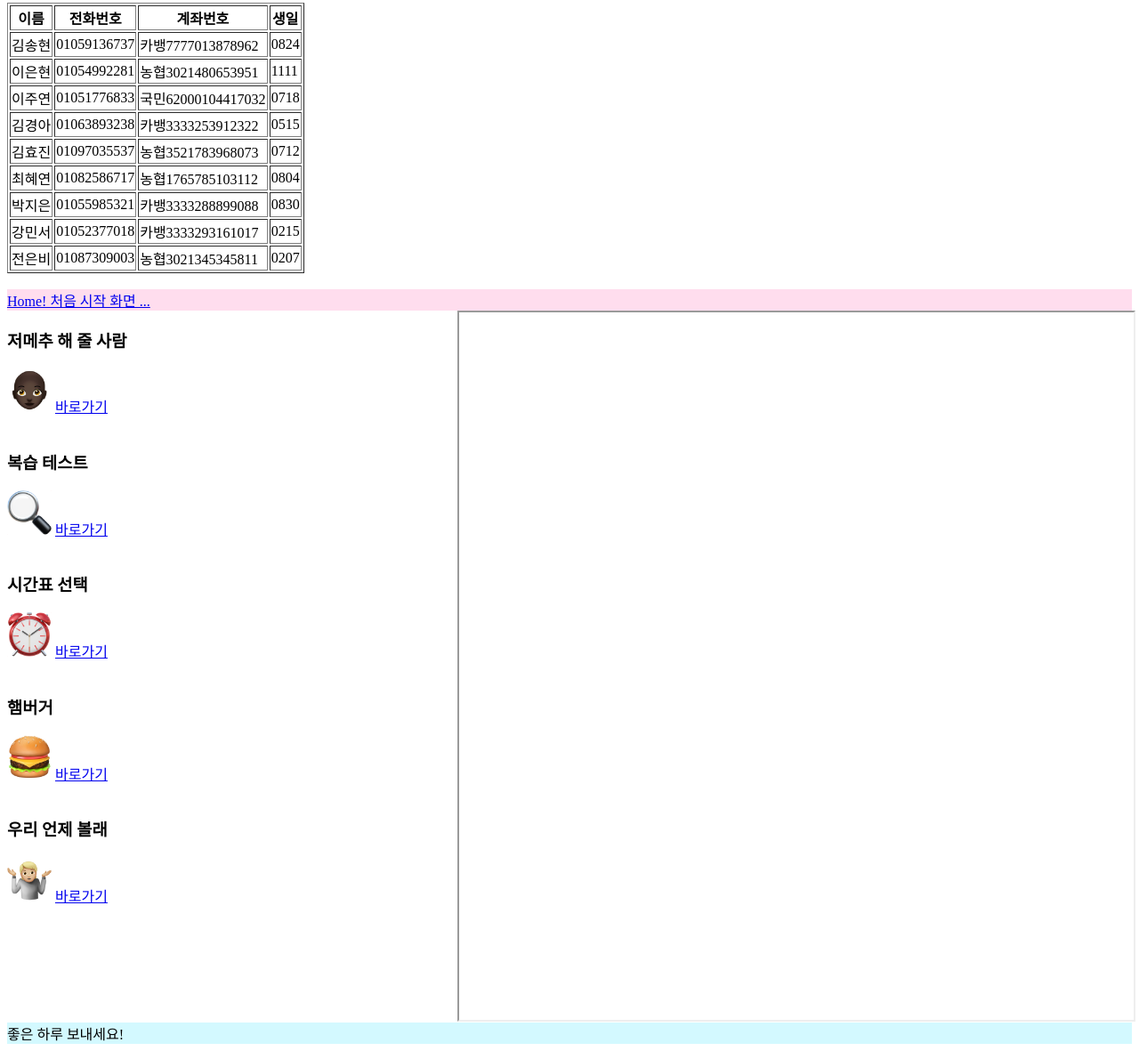
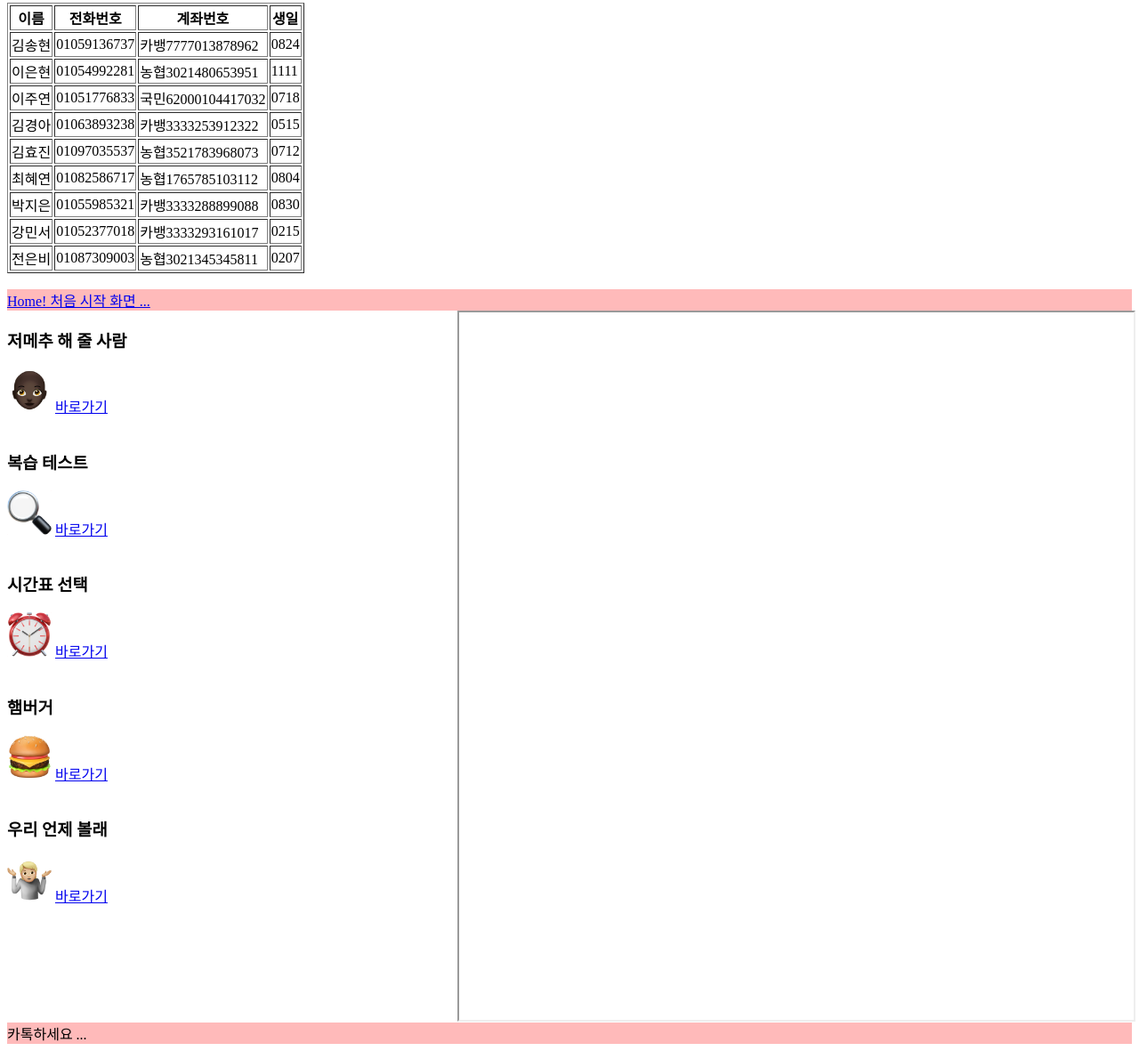
Before and after one commit to hb912712/saturday, a plain HTML site: page index.html in a window 1280 px wide. Shown: the part 212-1393 px from the top of the page at 89% size. Drawn offline with Linux system fonts and the light colour scheme.

Commit message:
Update index.html

```diff
--- a/index.html
+++ b/index.html
@@ -29,7 +29,7 @@
             <br>
         </header>
 
-        <nav style="background-color: #ffddee">
+        <nav style="background-color: #ffbaba">
             <a href="/saturday/index.html">Home! 처음 시작 화면 ...</a>
         </nav>
 
@@ -63,8 +63,8 @@
                 <iframe name="in-right" width="100%" height="100%"></iframe>
             </article>
         </section>
-        <footer style="background-color: #d3f9ff;">
-            좋은 하루 보내세요!
+        <footer style="background-color: #ffbaba;">
+            카톡하세요 ...
         </footer>
     </body>
 </html>
```
